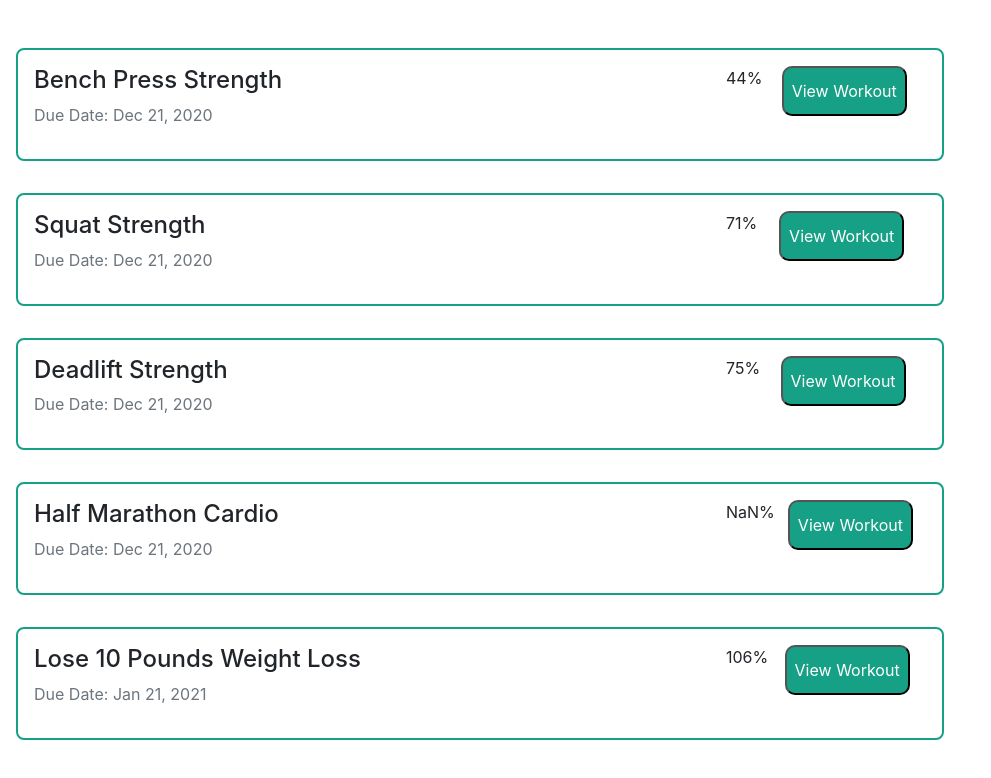
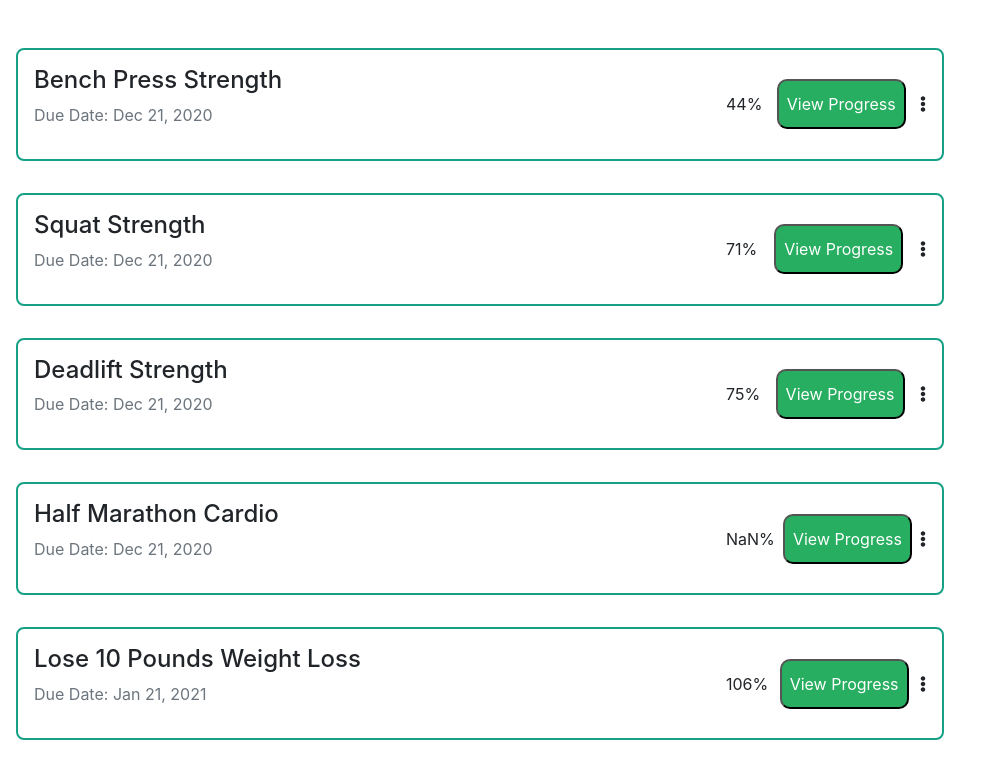
Before and after one commit to grantfogle/liftr-front-end, a React (Create React App) app: page /goals in a window 1280 px wide. Shown: the top 778 px of the page, without its empty margins (0-991 px from the left). Built offline with nearby package versions, Linux system fonts and the light colour scheme.

Commit message:
additional edits to goal component including adding edit button and ellipsis icon

```diff
--- a/src/App.js
+++ b/src/App.js
@@ -5,7 +5,7 @@ import Goals from './components/Goals/Goals';
 import './index.scss';
 import { BrowserRouter as Router, Route } from 'react-router-dom';
 import { library } from '@fortawesome/fontawesome-svg-core';
-import { faSearch, faUser, faChartLine, faCog, faDumbbell, faPen, faMapMarkerAlt, faRunning } from '@fortawesome/free-solid-svg-icons';
+import { faSearch, faUser, faChartLine, faCog, faDumbbell, faPen, faMapMarkerAlt, faRunning, faEllipsisV } from '@fortawesome/free-solid-svg-icons';
 
 class App extends Component {
 
@@ -18,7 +18,7 @@ class App extends Component {
   }
 
   render() {
-    library.add(faChartLine, faUser, faSearch, faCog, faDumbbell, faPen, faMapMarkerAlt, faRunning);
+    library.add(faChartLine, faUser, faSearch, faCog, faDumbbell, faPen, faMapMarkerAlt, faRunning, faEllipsisV);
     return (
       <Router>
         <div className='app'>
--- a/src/components/Goals/Goal/Goal.js
+++ b/src/components/Goals/Goal/Goal.js
@@ -1,4 +1,5 @@
 import React from 'react';
+import { FontAwesomeIcon } from '@fortawesome/react-fontawesome';
 import './Goal.scss';
 
 const getPercentage = (numerator, denominator) => {
@@ -16,8 +17,8 @@ const Goal = ({ goal }) => {
             </div>
             <div className='goal__stats'>
                 <p className=''>{getPercentage(currentStat, goalStat)}</p>
-                <button className='goal__stats__button'>View Workout</button>
-                <div className='goal__stats__settings'></div>
+                <button className='goal__stats__button'>View Progress</button>
+                <FontAwesomeIcon icon='ellipsis-v' />
             </div>
         </div>
     );
--- a/src/components/Goals/Goal/Goal.scss
+++ b/src/components/Goals/Goal/Goal.scss
@@ -13,11 +13,18 @@
         height: 100%;
         display: flex;
         justify-content: space-between;
-        align-content: center;
+        align-items: center;
+        p {
+           height: 100%;
+           margin: 0;
+           padding: 0;
+           display: flex;
+           align-items: center;
+        }
         &__button {
             // width: 150px;
             height: 50px;
-            background-color: #16a085;
+            background-color: #27ae60;
             color: #fff;
             padding: .5em;
             border-radius: 10px;
--- a/src/components/SideNav/SideNav.js
+++ b/src/components/SideNav/SideNav.js
@@ -18,7 +18,7 @@ class SideNav extends Component {
                 <h6>
                     <Link to='/dashboard'>
                         <FontAwesomeIcon icon='chart-line' /> Dashboard
-                </Link>
+                    </Link>
                 </h6>
                 <h6>Training</h6>
                 <ul>
```
